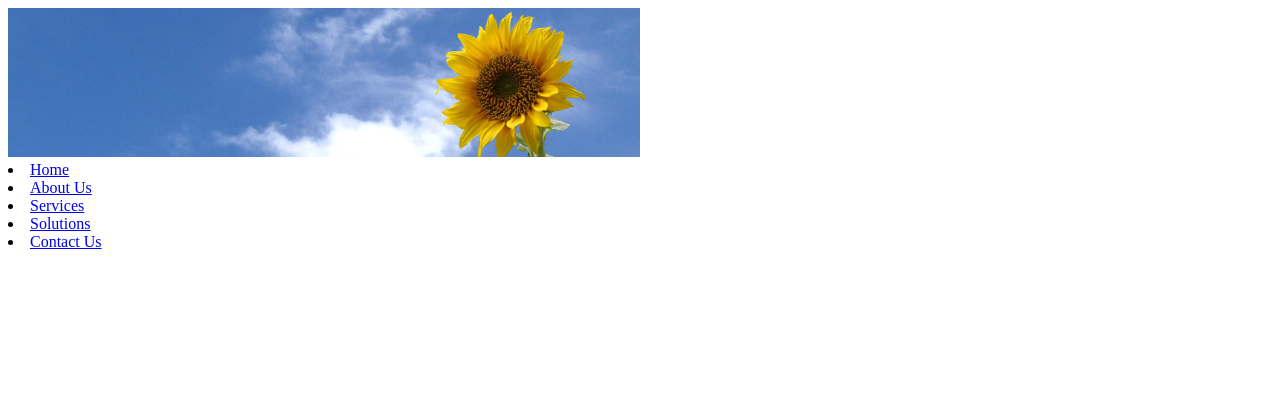
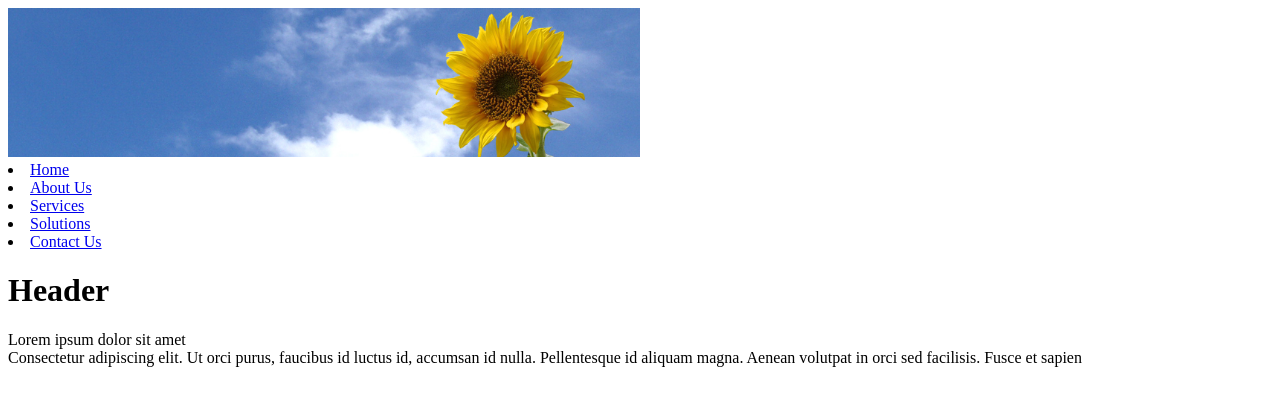
Before and after one commit to MatheusSanches02/Checkpoint1, a plain HTML site: page UmMundoMelhor/solutions.html in a window 1280 px wide. Drawn offline with Linux system fonts and the light colour scheme.

Commit message:
Criação do primeiro Header

```diff
--- a/UmMundoMelhor/solutions.html
+++ b/UmMundoMelhor/solutions.html
@@ -23,6 +23,14 @@
                 </nav>
             </header>
         </div>
+        <div>
+            <h1>Header</h1>
+            <p>Lorem ipsum dolor sit amet <br>
+                Consectetur adipiscing elit.
+                Ut orci purus, faucibus id luctus id, accumsan id nulla.
+                Pellentesque id aliquam magna. Aenean volutpat in orci sed facilisis.
+                Fusce et sapien</p>
+        </div>
 
     </body>
 
```
